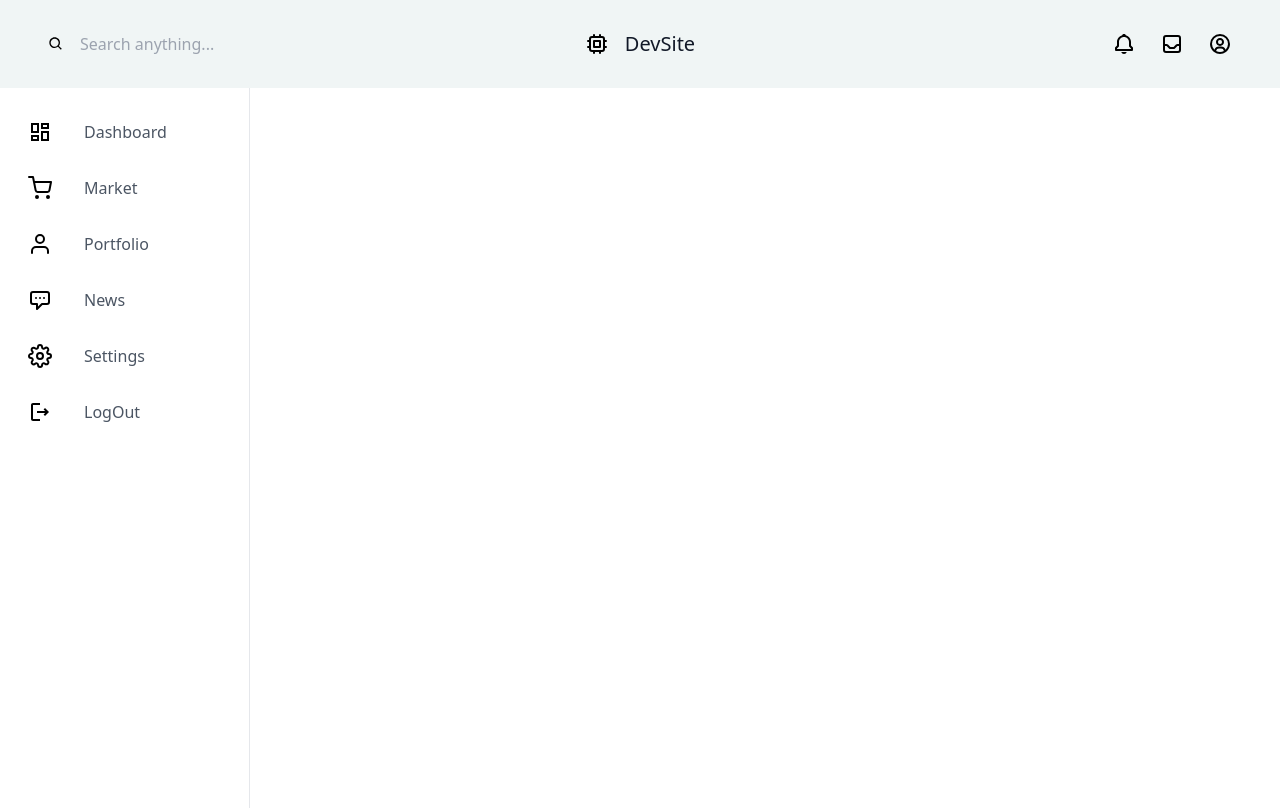
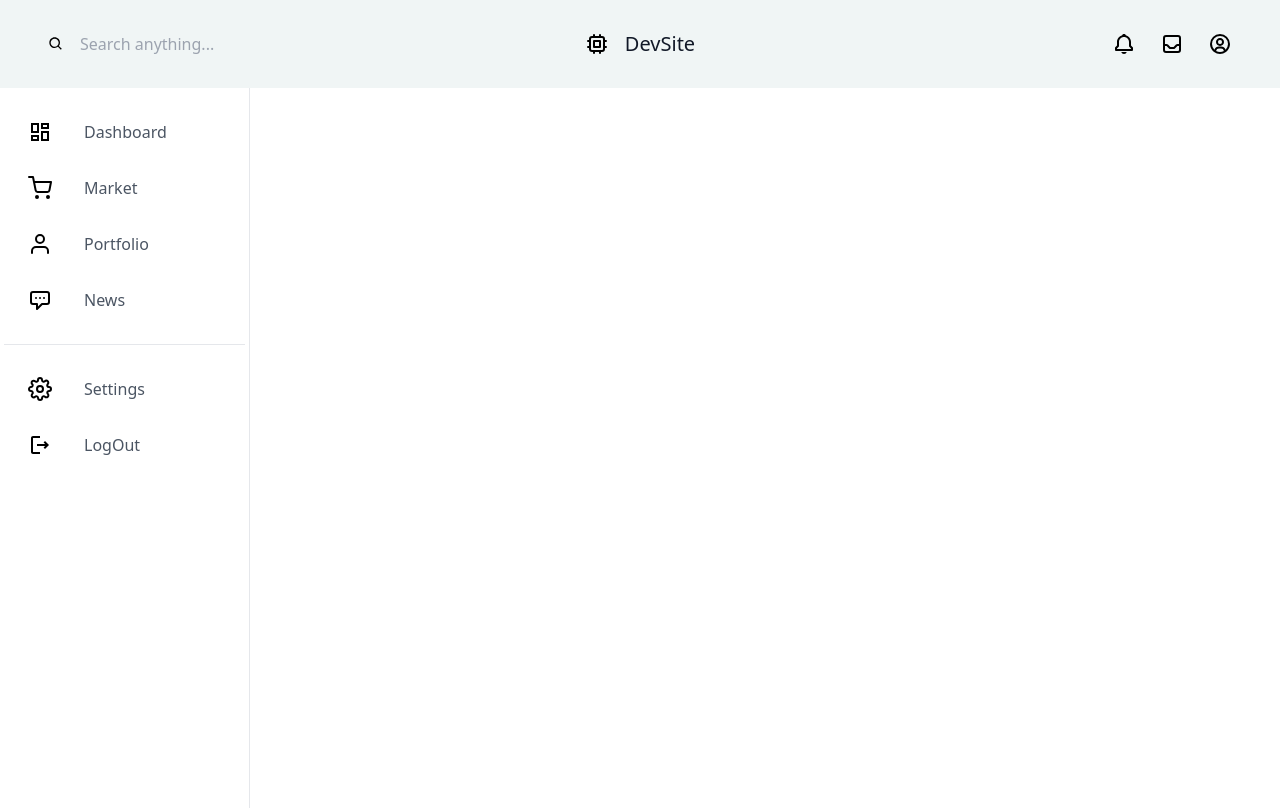
Before and after one commit to elifraydin/dashboard-react-tailwind, a React (Create React App) app: page / in a window 1280 px wide. Built offline with nearby package versions, Linux system fonts and the light colour scheme.

Commit message:
Slice NavBar

```diff
--- a/src/components/navbar/NavBar.js
+++ b/src/components/navbar/NavBar.js
@@ -5,12 +5,22 @@ function NavBar() {
     return (
         <nav className='col-span-2 border-r border-gray-200 min-h-[90vh] w-[80px] xl:w-[250px] pt-8 px-1 flex flex-col items-start justify-between'>
             <div className='space-y-8 w-full'>
-{navLinks.map((link)=>(
-    <div key={link.id} className="w-full flex items-center justify-start space-x-8 px-5 cursor-pointer group hover:border-gray-900 border-l-4 border-transparent">
+                {navLinks.slice(0,4).map((link) => (
+                    <div key={link.id}
+                    className="w-full flex items-center justify-start space-x-8 px-5 cursor-pointer group hover:border-gray-900 border-l-4 border-transparent">
                         <span>{link.icon}</span>
                         <h1 className='text-gray-600 group-hover:text-black xl:flex hidden'>
-            {" "}
-            {link.title}{" "}
+                            {link.title}
+                        </h1>
+                    </div>
+                ))}
+                <div className='w-full border-t border-gray-200'></div>
+                {navLinks.slice(4,6).map((link) => (
+                    <div key={link.id}
+                    className="w-full flex items-center justify-start space-x-8 px-5 cursor-pointer group hover:border-gray-900 border-l-4 border-transparent">
+                        <span>{link.icon}</span>
+                        <h1 className='text-gray-600 group-hover:text-black xl:flex hidden'>
+                            {link.title}
                         </h1>
                     </div>
                 ))}
```
Lines whose indentation alone changed are shown as unchanged.
